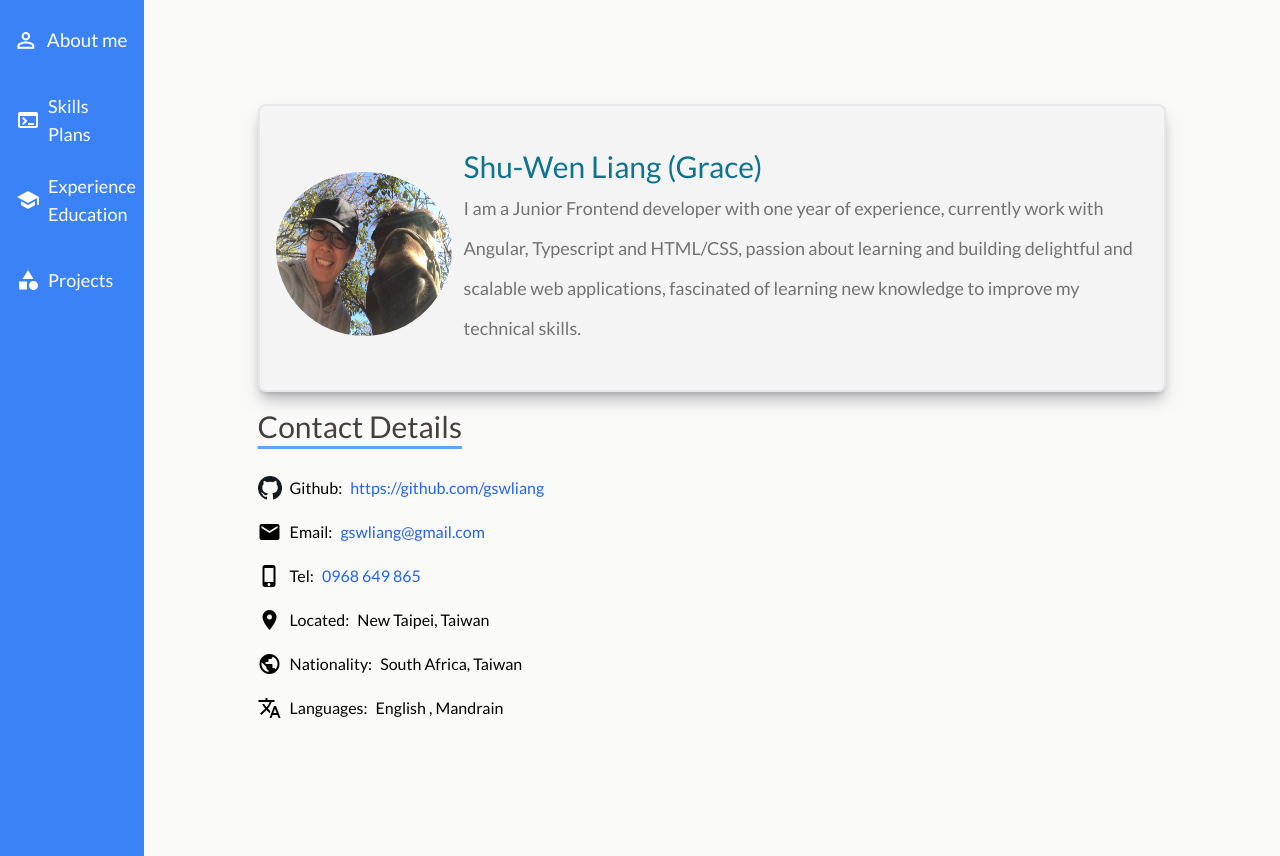
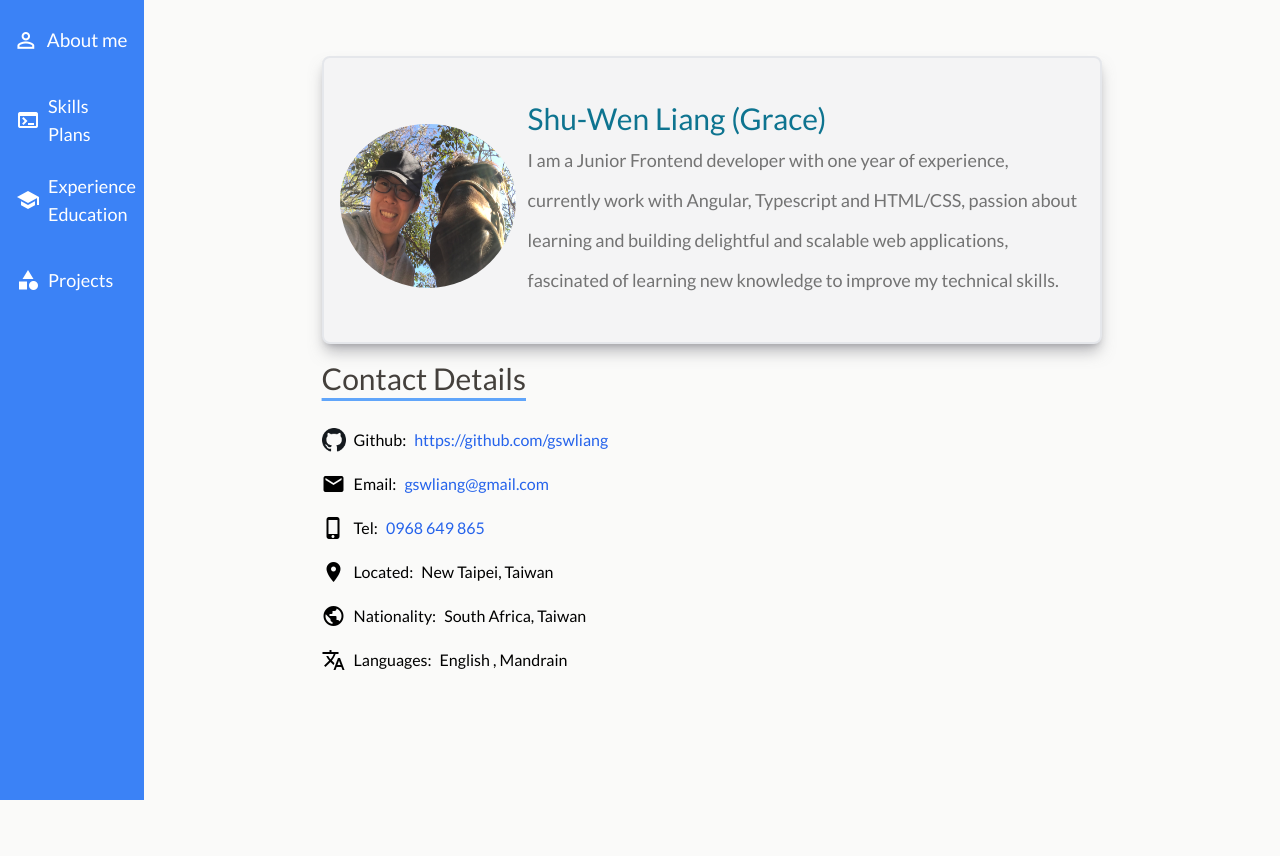
Before and after one commit to gswliang/graceresume, an Angular app: page / in a window 1280 px wide. After the commit the page ends 800 px from the top, so only its background shows below. Built offline with nearby package versions, Linux system fonts and the light colour scheme.

Commit message:
fix(layout): adjust layout

```diff
--- a/src/app/resume/education-and-experience/education-and-experience.component.ts
+++ b/src/app/resume/education-and-experience/education-and-experience.component.ts
@@ -7,8 +7,7 @@ import { Component, ChangeDetectionStrategy, HostBinding } from '@angular/core';
   changeDetection: ChangeDetectionStrategy.OnPush,
 })
 export class EducationAndExperienceComponent {
-  @HostBinding('class') class =
-    'mx-4 md:mx-20 overflow-x-hidden relative pt-14 md:pt-2';
+  @HostBinding('class') class = 'screen';
 
   education = [
     {
--- a/src/app/resume/header/header.component.ts
+++ b/src/app/resume/header/header.component.ts
@@ -14,7 +14,7 @@ import { ResumeServiceService } from '../serivce/resume-service.service';
   changeDetection: ChangeDetectionStrategy.OnPush,
 })
 export class HeaderComponent implements OnInit {
-  @HostBinding('class') class = 'h-screen mt-14';
+  @HostBinding('class') class = 'screen';
 
   aboutMe$ = this.resumeService.myDetails$.pipe(pluck('about'));
   withIcon$ = this.resumeService.myDetails$.pipe(pluck('icon'));
--- a/src/styles.scss
+++ b/src/styles.scss
@@ -9,3 +9,7 @@
 .title {
   @apply font-bold h-12 text-2xl font-medium text-stone-700 underline underline-offset-8 decoration-blue-400 md:text-3xl;
 }
+
+.screen {
+  @apply h-screen mx-4 md:mx-20 overflow-x-hidden relative pt-14 md:pt-2;
+}
```
